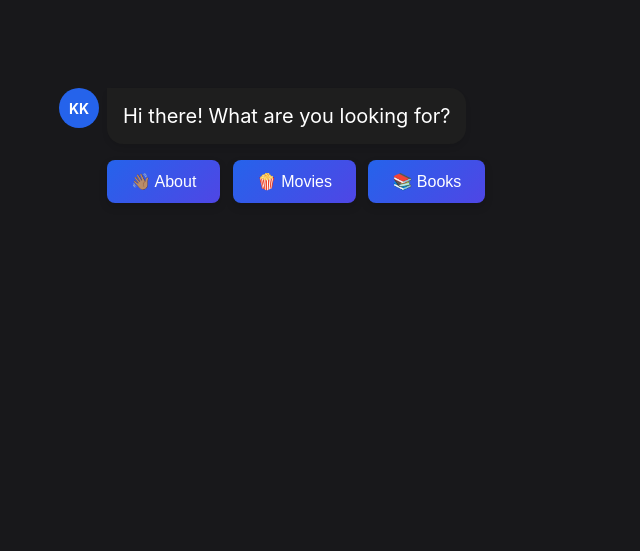
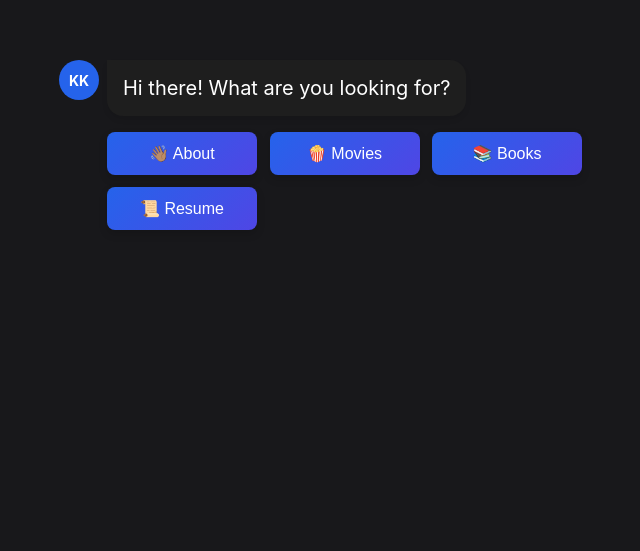
Before and after one commit to kushaykejriwal/personal-website, a website: page index.html in a window 1280 px wide. Shown: the part 249-800 px from the top of the page, without its empty margins (245-885 px from the left). Drawn offline with Linux system fonts and the light colour scheme.

Commit message:
Resume button

```diff
--- a/css/styles.css
+++ b/css/styles.css
@@ -91,10 +91,9 @@ body {
   border-radius: 8px;
   cursor: pointer;
   box-shadow: 0 4px 8px rgba(0, 0, 0, 0.15);
-  width: 100%;
+  width: auto;
+  min-width: 150px;
   margin-bottom: 0.75rem;
-  display: block;
-  width: auto;
   display: inline-block;
   margin-right: 0.5rem;
 }
--- a/index.html
+++ b/index.html
@@ -29,6 +29,7 @@
                     <button class="option-button" id="aboutButton">👋🏽 About</button>
                     <button class="option-button" id="movieButton">🍿 Movies</button>
                     <button class="option-button" id="booksButton">📚 Books</button>
+                    <button class="option-button" id="resumeButton">📜 Resume</button>
                 </div>
             </div>
         </section>
@@ -39,7 +40,7 @@
                 <div class="about-header">
                     <img src="images/headshot.jpg" alt="Kushay's profile" class="profile-image">
                 </div>
-                    <p>I grew up in Kolkata, India, moved to the US after high school, and studied Mathematics and Statistics at UCLA. Since then, I’ve been helping grow an <a href="https://www.insurify.com" class="link-default" target="_blank" title="insurify.com">insurtech startup</a>.</p>
+                    <p>I grew up in Kolkata, India, moved to the US after high school, and studied Mathematics and Statistics at UCLA. Since then, I've been helping grow an <a href="https://www.insurify.com" class="link-default" target="_blank" title="insurify.com">insurtech startup</a>.</p>
                     <p>In my spare time, I love watching <a href="movies.html" class="link-default" title="movies">movies</a>, <a href="books.html" class="link-default" title="reading">reading</a>, running, travelling and photography.</p>
                     <p><a href="https://www.cursor.com" class="link-default" target="_blank" title="cursor.com">Cursor</a> helped me build this website. This is my means to procrastinate while feeling productive. It will always be a clunky wip...</p>
                     <div class="footer" id="lastUpdated"></div>
--- a/scripts/main.js
+++ b/scripts/main.js
@@ -4,6 +4,7 @@ document.addEventListener('DOMContentLoaded', () => {
     const movieButton = document.getElementById('movieButton');
     const aboutButton = document.getElementById('aboutButton');
     const booksButton = document.getElementById('booksButton');
+    const resumeButton = document.getElementById('resumeButton');
     const aboutSection = document.getElementById('aboutSection');
 
     // Show message with fade in
@@ -30,6 +31,11 @@ document.addEventListener('DOMContentLoaded', () => {
     setTimeout(() => {
         booksButton.classList.add('show');
     }, 1330);
+
+    // Show fourth button with less delay
+    setTimeout(() => {
+        resumeButton.classList.add('show');
+    }, 1660);
 
     // Smooth scroll to About section on button click
     aboutButton.addEventListener('click', () => {
@@ -63,8 +69,15 @@ document.addEventListener('DOMContentLoaded', () => {
         navigateWithFallback('books.html');
     });
 
+    // Add event listener for the Resume button to open PDF
+    resumeButton.addEventListener('click', (e) => {
+        e.preventDefault();
+        // Open resume PDF in a new tab
+        window.open('resume.pdf', '_blank');
+    });
+
     // Add hover effect sound and visual feedback
-    [movieButton, aboutButton, booksButton].forEach(button => {
+    [movieButton, aboutButton, booksButton, resumeButton].forEach(button => {
         button.addEventListener('mouseenter', () => {
             button.style.transform = 'scale(1.05)';
             // Optional: Add subtle hover sound
@@ -85,7 +98,7 @@ document.addEventListener('DOMContentLoaded', () => {
     });
 
     // Add ARIA labels and roles
-    [movieButton, aboutButton, booksButton].forEach(button => {
+    [movieButton, aboutButton, booksButton, resumeButton].forEach(button => {
         button.setAttribute('role', 'button');
         button.setAttribute('tabindex', '0');
 
```
Also changed, not shown: 1 other file.
